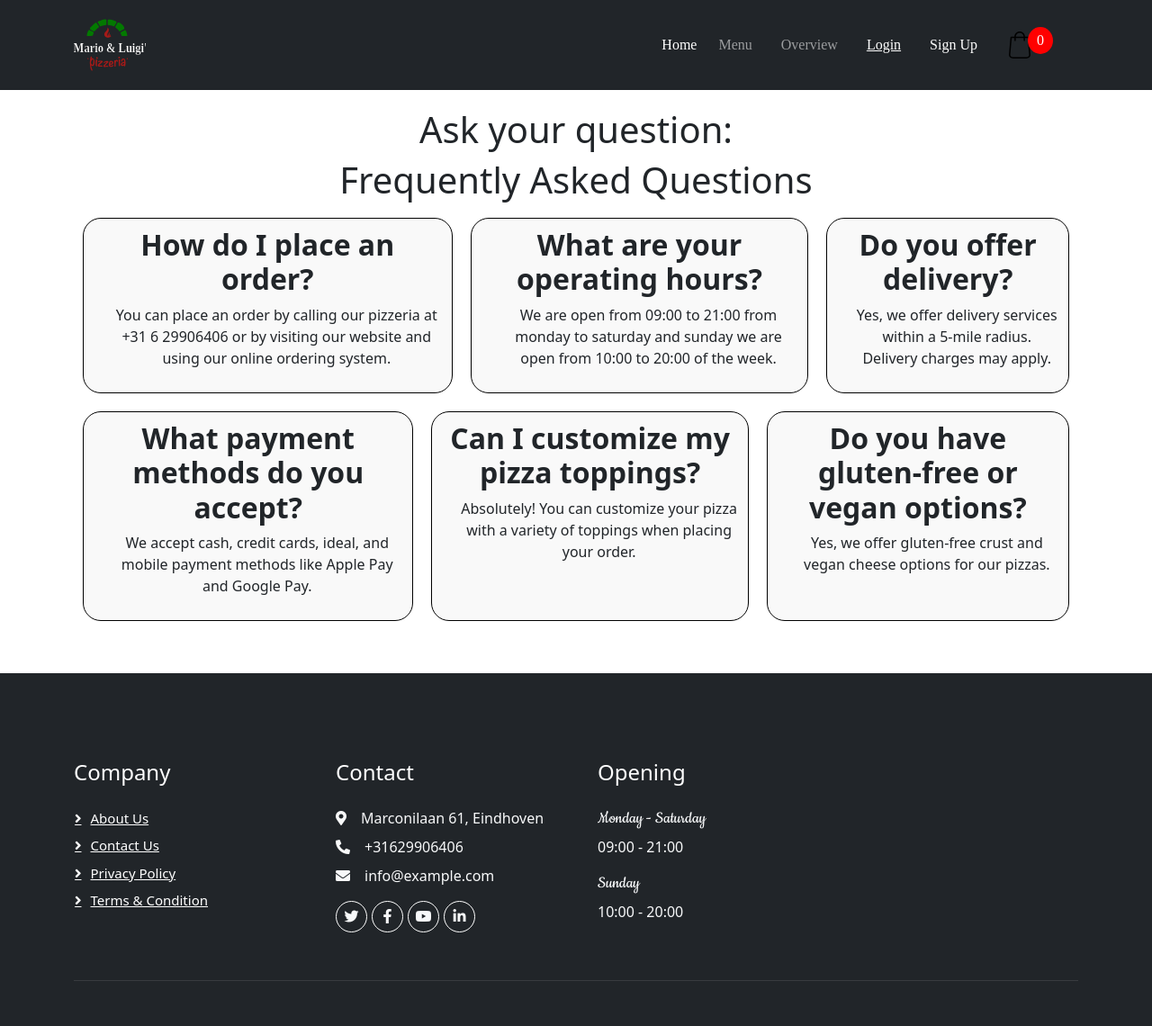
After one commit to mbjd05/projectpizza, a Flask app: page /contact_us in a window 1280 px wide. The commit adds this page. Shown: the whole page at 90% size. Run offline with Flask 3, Linux system fonts and the light colour scheme; parts of the project's set-up code (start-up, migrations or seed data) failed here and were passed over; some libraries are stand-ins or nearby versions.

Commit message:
added shopping cart counter and storing of order in the session

```diff
--- a/pizzas.json
+++ b/pizzas.json
@@ -3,13 +3,13 @@
         "name": "Margherita",
         "price": 9.99,
         "description": "Tomato sauce, mozzarella, and basil",
-        "position": 2
+        "position": 1
     },
     {
         "name": "Pepperoni",
         "price": 11.99,
         "description": "Tomato sauce, mozzarella, and pepperoni",
-        "position": 1
+        "position": 2
     },
     {
         "name": "Vegetarian",
--- a/src/__init__.py
+++ b/src/__init__.py
@@ -1,7 +1,8 @@
 # The __init__.py file is used to create the flask app which then initializes the database connection and registers the blueprints. The blueprints are used to separate the routes into different files.
 import configparser
 from flask import Flask
-from .helpers import db, add_pizzas_from_json
+from .models import db
+from .helpers import add_pizzas_from_json, total_pizza_quantity
 from flask_login import LoginManager
 
 config = configparser.ConfigParser()
@@ -11,6 +12,10 @@ def create_app():
     app = Flask(__name__)
     app.config['SQLALCHEMY_DATABASE_URI'] = f'mysql://{config.get("mysql", "user")}:{config.get("mysql", "password")}@{config.get("mysql", "host")}/{config.get("mysql", "db")}'
     app.secret_key = config.get("app", "secret_key")
+    app.config['SESSION_TYPE'] = 'filesystem'
+    @app.context_processor
+    def utility_functions():
+        return dict(total_pizza_quantity=total_pizza_quantity)
 
     db.init_app(app)
     with app.app_context():
--- a/src/helpers.py
+++ b/src/helpers.py
@@ -1,7 +1,7 @@
 from flask_sqlalchemy import SQLAlchemy
+from flask import request, redirect, session, url_for
 import json
-
-db = SQLAlchemy()
+from .models import db, Pizzas
 
 def add_pizzas_from_json(Pizzas):
     # Read the pizzas.json file
@@ -23,3 +23,8 @@ def add_pizzas_from_json(Pizzas):
         if not any(p['name'] == pizza.name for p in pizzas_data):
             db.session.delete(pizza)
     db.session.commit()  # Commit any deletions here
+
+def total_pizza_quantity():
+    order = session.get('order', [])
+    total_quantity = sum(item['quantity'] for item in order)
+    return total_quantity
--- a/src/main.py
+++ b/src/main.py
@@ -1,4 +1,4 @@
-from flask import Blueprint, render_template
+from flask import Blueprint, render_template, send_from_directory
 from flask_login import current_user, login_required
 from .helpers import *
 from .models import Pizzas
@@ -10,9 +10,62 @@ def index():
     pizzas = Pizzas.query.order_by(Pizzas.position).all()
     return render_template('index.html', pizzas=pizzas)
 
-@main.route('/order')
+@main.route('/order', methods=['POST'])
+def add_pizza():
+    pizza_id = request.form.get('pizza_id')
+    quantity = int(request.form.get('quantity'))
+
+    pizza = Pizzas.query.get(pizza_id)
+    order = session.get('order', [])  # Initialize order as an empty list
+
+    for item in list(order):  # Create a copy of the list for iteration
+        if item['pizza_id'] == pizza_id:
+            item['quantity'] += quantity  # adjust quantity
+            if item['quantity'] <= 0:
+                # If updated quantity is 0 or less, remove the pizza type from the order
+                order.remove(item)
+            break
+    else:
+        # If pizza_id was not in the order and quantity is greater than 0, add it
+        if quantity > 0:
+            order.append({
+                'pizza_id': pizza_id,
+                'name': pizza.name,
+                'quantity': quantity,
+                'price': pizza.price
+            })
+
+    # If quantity is 0, remove the pizza from the order
+    if quantity == 0:
+        order = [item for item in order if item['pizza_id'] != pizza_id]
+
+    session['order'] = order  # Update the session with the new order
+    print(session['order'])
+
+    return redirect(url_for('main.index'))  # Redirect back to the index page
 
 @main.route('/orders')
 @login_required
 def orders():
     return render_template('orders.html', username=current_user.name)
+
+@main.route('/checkout')
+@login_required
+def checkout():
+    #session stored orders to db
+    order = session.get('order', [])
+
+    return render_template('checkout.html', username=current_user.name)
+
+@main.route('/clearorder')
+def clear_order():
+    session.pop('order', None)
+    return redirect(url_for('main.index'))
+
+@main.route('/reviews')
+def reviews():
+    return render_template('reviews.html')
+
+@main.route('/contact_us')
+def contact_us():
+    return render_template('Contact_us.html')
--- a/src/models.py
+++ b/src/models.py
@@ -1,8 +1,10 @@
 # Models are classes that translate to database tables
 # Each class is a table and each attribute is a column
 from flask_login import UserMixin
-from sqlalchemy import Nullable
-from .helpers import db
+from sqlalchemy import  Nullable
+from flask_sqlalchemy import SQLAlchemy
+
+db = SQLAlchemy()
 
 class User(UserMixin, db.Model):
     id = db.Column(db.Integer, primary_key=True) # primary keys are required by SQLAlchemy
--- a/src/static/styles/style.css
+++ b/src/static/styles/style.css
@@ -306,3 +306,39 @@ header .shopping span{
 .img-fluid-1{
     width: 40px;
 }
+
+body {
+    font-family: Arial, sans-serif;
+    margin: 20px;
+    padding: 0;
+}
+h1 {
+    text-align: center;
+}
+.faq {
+    margin: 20px 0;
+    text-align: center;
+
+}
+.question {
+    font-weight: bold;
+    text-align: center;
+
+}
+.answer {
+    margin-left: 20px;
+    text-align: center;
+}
+.text-box {
+    border: 1px solid #000000;
+    padding: 10px;
+    margin: 10px;
+    background-color: #f9f9f9;
+    border-radius: 20px;
+    display: inline-block;
+    vertical-align: middle;
+}
+.box-container {
+    display: flex;
+    justify-content: space-between;
+}
--- /dev/null
+++ b/src/templates/Contact_us.html
@@ -0,0 +1,52 @@
+{% extends "base.html" %}
+{% block content %}
+<body>
+<main>
+    <h1>Ask your question:</h1>
+    <div>
+    <script src="https://utteranc.es/client.js"
+    repo="mbjd05/reviews-pizza"
+    issue-term="url"
+    theme="github-light"
+    crossorigin="anonymous"
+    async>
+</script>
+    <h1>Frequently Asked Questions</h1>
+
+    <div class="box-container">
+    <div class="text-box">
+        <h2 class="question">How do I place an order?</h2>
+        <p class="answer">You can place an order by calling our pizzeria at +31 6 29906406 or by visiting our website and using our online ordering system.</p>
+    </div>
+
+    <div class="text-box">
+        <h2 class="question">What are your operating hours?</h2>
+        <p class="answer">We are open from 09:00 to 21:00 from monday to saturday and sunday we are open from 10:00 to 20:00 of the week.</p>
+    </div>
+
+    <div class="text-box">
+        <h2 class="question">Do you offer delivery?</h2>
+        <p class="answer">Yes, we offer delivery services within a 5-mile radius. Delivery charges may apply.</p>
+    </div>
+    </div>
+    <div class="box-container">
+    <div class="text-box">
+        <h2 class="question">What payment methods do you accept?</h2>
+        <p class="answer">We accept cash, credit cards, ideal, and mobile payment methods like Apple Pay and Google Pay.</p>
+    </div>
+
+    <div class="text-box">
+        <h2 class="question">Can I customize my pizza toppings?</h2>
+        <p class="answer">Absolutely! You can customize your pizza with a variety of toppings when placing your order.</p>
+    </div>
+
+    <div class="text-box">
+        <h2 class="question">Do you have gluten-free or vegan options?</h2>
+        <p class="answer">Yes, we offer gluten-free crust and vegan cheese options for our pizzas.</p>
+    </div>
+</main>
+
+
+</body>
+
+{% endblock %}
--- a/src/templates/base.html
+++ b/src/templates/base.html
@@ -55,7 +55,7 @@
                         <header>
                         <div class="shopping">
                           <img src="{{ url_for('static', filename='bag.svg') }}" class="img-fluid-1"  width="30px">
-                          <span class="quantity">0</span>
+                          <span class="quantity">{{ total_pizza_quantity() }}</span>
                         </header>
                       </div>
                       </div>
@@ -69,6 +69,41 @@
             </div>
     </section>
     <script src="https://cdn.jsdelivr.net/npm/bootstrap@5.2.3/dist/js/bootstrap.bundle.min.js" integrity="sha384-kenU1KFdBIe4zVF0s0G1M5b4hcpxyD9F7jL+jjXkk+Q2h455rYXK/7HAuoJl+0I4" crossorigin="anonymous"></script>
+
+    <div class="container-fluid bg-dark text-light footer pt-5 mt-5 wow fadeIn" data-wow-delay="0.1s">
+            <div class="container py-5">
+                <div class="row g-5">
+                    <div class="col-lg-3 col-md-6">
+                        <h4 class="section-title ff-secondary text-start text-white fw-normal mb-4">Company</h4>
+                        <a class="btn btn-link" href="#">About Us</a>
+                        <a class="btn btn-link" href="#">Contact Us</a>
+                        <a class="btn btn-link" href="#">Privacy Policy</a>
+                        <a class="btn btn-link" href="#">Terms & Condition</a>
+                    </div>
+                    <div class="col-lg-3 col-md-6">
+                        <h4 class="section-title ff-secondary text-start text-white fw-normal mb-4">Contact</h4>
+                        <p class="mb-2"><i class="fa fa-map-marker-alt me-3"></i>Marconilaan 61, Eindhoven</p>
+                        <p class="mb-2"><i class="fa fa-phone-alt me-3"></i>+31629906406</p>
+                        <p class="mb-2"><i class="fa fa-envelope me-3"></i>info@example.com</p>
+                        <div class="d-flex pt-2">
+                            <a class="btn btn-outline-light btn-social" href="#"><i class="fab fa-twitter"></i></a>
+                            <a class="btn btn-outline-light btn-social" href="#"><i class="fab fa-facebook-f"></i></a>
+                            <a class="btn btn-outline-light btn-social" href="#"><i class="fab fa-youtube"></i></a>
+                            <a class="btn btn-outline-light btn-social" href="#"><i class="fab fa-linkedin-in"></i></a>
+                        </div>
+                    </div>
+                    <div class="col-lg-3 col-md-6">
+                        <h4 class="section-title ff-secondary text-start text-white fw-normal mb-4">Opening</h4>
+                        <h5 class="text-light fw-normal">Monday - Saturday</h5>
+                        <p>09:00 - 21:00</p>
+                        <h5 class="text-light fw-normal">Sunday</h5>
+                        <p>10:00 - 20:00</p>
+                    </div>
+                </div>
+            </div>
+            <div class="container">
+                <div class="copyright">
+                    <div class="row">
 </body>
 
 </html>
--- a/src/templates/signup.html
+++ b/src/templates/signup.html
@@ -3,11 +3,11 @@
 {% block content %}
 <div>
     {% with messages = get_flashed_messages() %}
-    {% if messages %}
+    {% for message in messages %}
     <div class="alert alert-danger">
-        {{ messages[0] }}
+        {{ message }}
     </div>
-    {% endif %}
+    {% endfor %}
     {% endwith %}
     <h3>Sign Up</h3>
     <div>
```
Also changed, not shown: src/requirements.txt (added, +14 -0 lines), src/templates/index.html (+37 -4 lines), src/templates/login.html (+3 -7 lines), src/templates/reviews.html (added, +18 -0 lines), 1 other file.
